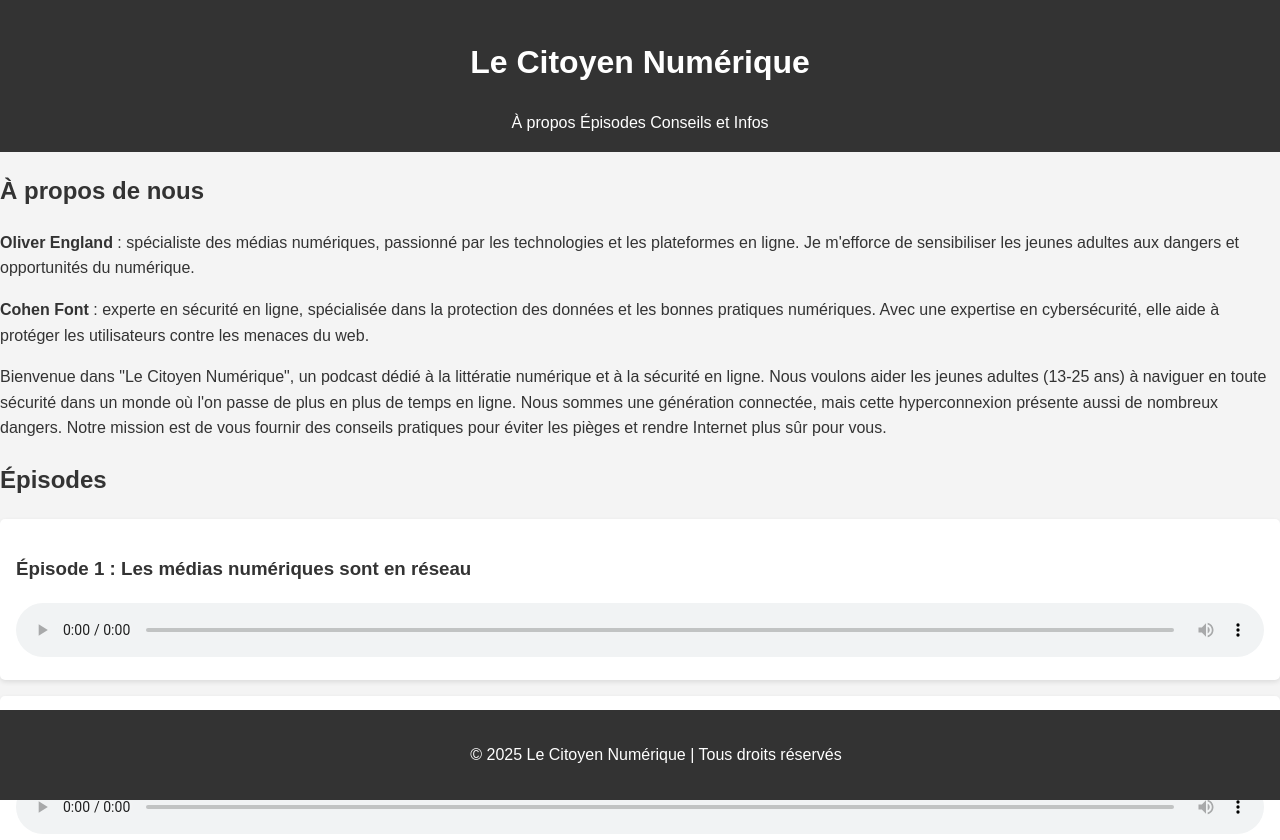
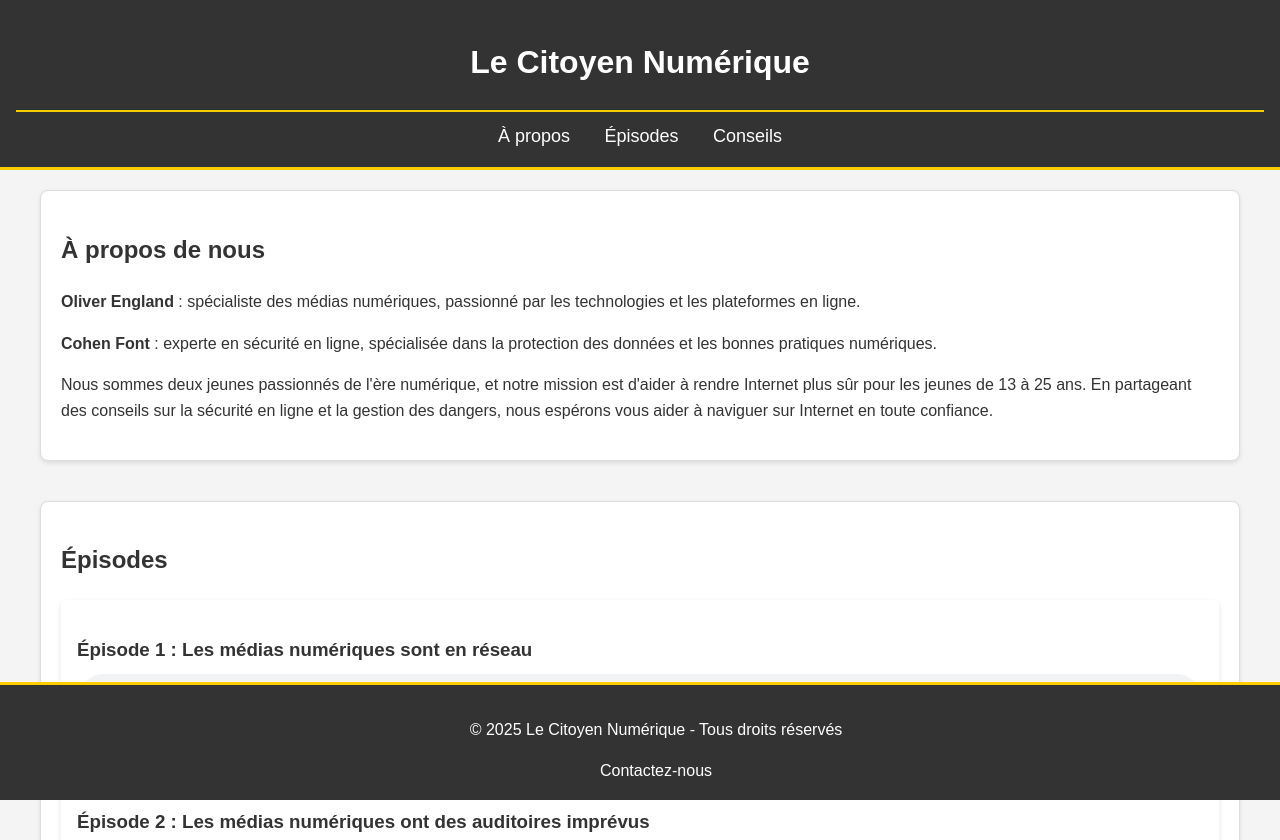
Before and after one commit to o2trappy/Le-Citoyen-Numerique, a website: page public/index.html in a window 1280 px wide. Shown: the top 840 px of the page. Drawn offline with Linux system fonts and the light colour scheme.

Commit message:
Update index.html

```diff
--- a/public/index.html
+++ b/public/index.html
@@ -5,6 +5,123 @@
     <meta name="viewport" content="width=device-width, initial-scale=1.0">
     <title>Le Citoyen Numérique</title>
     <link rel="stylesheet" href="styles.css">
+    <style>
+        /* General Styles */
+        body {
+            font-family: Arial, sans-serif;
+            line-height: 1.6;
+            margin: 0;
+            padding: 0;
+            background-color: #f4f4f4;
+            color: #333;
+            padding-bottom: 80px;
+        }
+
+        /* Header Styles */
+        header {
+            background-color: #333;
+            color: #fff;
+            padding: 1rem;
+            text-align: center;
+            border-bottom: 3px solid #ffcc00;
+        }
+
+        header nav {
+            margin-top: 10px;
+            border-top: 2px solid #ffcc00;
+            padding-top: 10px;
+        }
+
+        header nav a {
+            color: #fff;
+            text-decoration: none;
+            margin: 0 15px;
+            font-size: 18px;
+        }
+
+        header nav a:hover {
+            color: #ffcc00;
+            text-decoration: underline;
+        }
+
+        /* Main Content */
+        .container {
+            max-width: 1200px;
+            margin: auto;
+            padding: 20px;
+        }
+
+        .section {
+            margin-bottom: 40px;
+            background-color: #fff;
+            padding: 20px;
+            border-radius: 8px;
+            box-shadow: 0 2px 5px rgba(0, 0, 0, 0.1);
+            border: 1px solid #ddd;
+        }
+
+        .section h2 {
+            color: #333;
+            margin-bottom: 20px;
+        }
+
+        .episode {
+            margin-bottom: 20px;
+        }
+
+        .episode h3 {
+            color: #333;
+            margin-bottom: 10px;
+        }
+
+        .episode audio {
+            width: 100%;
+        }
+
+        .controls {
+            display: flex;
+            justify-content: space-between;
+            align-items: center;
+            margin-top: 10px;
+        }
+
+        .controls input[type="range"] {
+            width: 60%;
+        }
+
+        /* Footer Styles */
+        footer {
+            background-color: #333;
+            color: #fff;
+            text-align: center;
+            padding: 1rem;
+            position: fixed;
+            bottom: 0;
+            width: 100%;
+            border-top: 3px solid #ffcc00;
+        }
+
+        footer a {
+            color: #fff;
+            text-decoration: none;
+        }
+
+        footer a:hover {
+            color: #ffcc00;
+            text-decoration: underline;
+        }
+
+        /* Responsive Design */
+        @media (max-width: 600px) {
+            .section {
+                padding: 15px;
+            }
+
+            footer {
+                font-size: 0.9rem;
+            }
+        }
+    </style>
 </head>
 <body>
     <header>
@@ -12,7 +129,7 @@
         <nav>
             <a href="#about">À propos</a>
             <a href="#listen">Épisodes</a>
-            <a href="#tips">Conseils et Infos</a>
+            <a href="#tips">Conseils</a>
         </nav>
     </header>
 
@@ -20,9 +137,9 @@
         <!-- About Section -->
         <section id="about" class="section">
             <h2>À propos de nous</h2>
-            <p><strong>Oliver England</strong> : spécialiste des médias numériques, passionné par les technologies et les plateformes en ligne. Je m'efforce de sensibiliser les jeunes adultes aux dangers et opportunités du numérique.</p>
-            <p><strong>Cohen Font</strong> : experte en sécurité en ligne, spécialisée dans la protection des données et les bonnes pratiques numériques. Avec une expertise en cybersécurité, elle aide à protéger les utilisateurs contre les menaces du web.</p>
-            <p>Bienvenue dans "Le Citoyen Numérique", un podcast dédié à la littératie numérique et à la sécurité en ligne. Nous voulons aider les jeunes adultes (13-25 ans) à naviguer en toute sécurité dans un monde où l'on passe de plus en plus de temps en ligne. Nous sommes une génération connectée, mais cette hyperconnexion présente aussi de nombreux dangers. Notre mission est de vous fournir des conseils pratiques pour éviter les pièges et rendre Internet plus sûr pour vous.</p>
+            <p><strong>Oliver England</strong> : spécialiste des médias numériques, passionné par les technologies et les plateformes en ligne.</p>
+            <p><strong>Cohen Font</strong> : experte en sécurité en ligne, spécialisée dans la protection des données et les bonnes pratiques numériques.</p>
+            <p>Nous sommes deux jeunes passionnés de l'ère numérique, et notre mission est d'aider à rendre Internet plus sûr pour les jeunes de 13 à 25 ans. En partageant des conseils sur la sécurité en ligne et la gestion des dangers, nous espérons vous aider à naviguer sur Internet en toute confiance.</p>
         </section>
 
         <!-- Episodes Section -->
@@ -31,66 +148,57 @@
             <div class="episode">
                 <h3>Épisode 1 : Les médias numériques sont en réseau</h3>
                 <audio controls>
-                    <source src="episode1.mp3" type="audio/mp3">
+                    <source src="audio/episode1.mp3" type="audio/mp3">
                     Votre navigateur ne supporte pas l'élément audio.
                 </audio>
             </div>
             <div class="episode">
                 <h3>Épisode 2 : Les médias numériques ont des auditoires imprévus</h3>
                 <audio controls>
-                    <source src="episode2.mp3" type="audio/mp3">
+                    <source src="audio/episode2.mp3" type="audio/mp3">
                     Votre navigateur ne supporte pas l'élément audio.
                 </audio>
             </div>
             <div class="episode">
                 <h3>Épisode 3 : Nos interactions numériques peuvent avoir un réel impact</h3>
                 <audio controls>
-                    <source src="episode3.mp3" type="audio/mp3">
+                    <source src="audio/episode3.mp3" type="audio/mp3">
                     Votre navigateur ne supporte pas l'élément audio.
                 </audio>
             </div>
             <div class="episode">
                 <h3>Épisode 4 : Les médias numériques sont partageables et continus</h3>
                 <audio controls>
-                    <source src="episode4.mp3" type="audio/mp3">
+                    <source src="audio/episode4.mp3" type="audio/mp3">
                     Votre navigateur ne supporte pas l'élément audio.
                 </audio>
             </div>
             <div class="episode">
                 <h3>Épisode 5 : Les Arnaques Crypto et Comment les Combattre</h3>
                 <audio controls>
-                    <source src="episode5.mp3" type="audio/mp3">
+                    <source src="audio/episode5.mp3" type="audio/mp3">
                     Votre navigateur ne supporte pas l'élément audio.
                 </audio>
             </div>
         </section>
 
-        <!-- Tips and Info Section -->
+        <!-- Tips Section -->
         <section id="tips" class="section">
             <h2>Conseils et Informations</h2>
-            <p><strong>Les cinq concepts clés :</strong></p>
+            <p>Notre mission est de rendre Internet plus sûr pour vous. Voici quelques conseils essentiels :</p>
             <ul>
-                <li>Les médias numériques sont en réseau.</li>
-                <li>Les médias numériques ont des auditoires imprévus.</li>
-                <li>Nos interactions dans les médias numériques peuvent avoir un réel impact sur les autres.</li>
-                <li>Les médias numériques sont partageables et continus.</li>
-                <li>Notre expérience des médias est façonnée par les outils dont nous nous servons.</li>
-            </ul>
-            <p>Quelques conseils pour rester en sécurité en ligne :</p>
-            <ul>
-                <li>Vérifiez vos paramètres de confidentialité régulièrement.</li>
-                <li>Évitez de partager des informations personnelles sensibles.</li>
-                <li>Réfléchissez avant de publier : est-ce que cela pourrait être mal interprété ?</li>
-                <li>Protégez vos mots de passe et utilisez une authentification à deux facteurs.</li>
-                <li>Méfiez-vous des emails ou messages suspects qui demandent des informations confidentielles.</li>
+                <li>Vérifiez régulièrement vos paramètres de confidentialité.</li>
+                <li>Ne partagez pas d’informations personnelles sensibles.</li>
+                <li>Pensez avant de publier quelque chose en ligne.</li>
+                <li>Utilisez des mots de passe sécurisés et activez l’authentification à deux facteurs.</li>
+                <li>Méfiez-vous des arnaques en ligne, notamment les escroqueries liées aux crypto-monnaies.</li>
             </ul>
         </section>
     </div>
 
     <footer>
-        <p>&copy; 2025 Le Citoyen Numérique | Tous droits réservés</p>
+        <p>&copy; 2025 Le Citoyen Numérique - Tous droits réservés</p>
+        <a href="mailto:contact@lecitoyennumerique.com">Contactez-nous</a>
     </footer>
-
-    <script src="script.js"></script>
 </body>
 </html>
```
